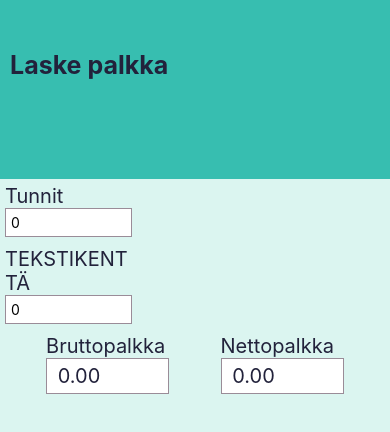
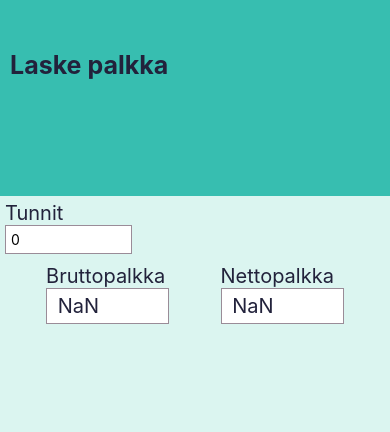
Before and after one commit to JKottonen/nettopalkkalaskuri, a React Native app: screen / in a window 390 px wide. Shown: the top 432 px of the page. Built offline with nearby package versions, Linux system fonts and the light colour scheme.

Commit message:
InputUnit is functioning correctly. useState -line in app.js still needed

```diff
--- a/App.js
+++ b/App.js
@@ -7,45 +7,16 @@ import InputUnit from './components/InputUnit';
 import colors from './assets/colors';
 
 export default function App() {
-  const [hours, setHours] = useState("0");
-  const [eveningHours, setEveningHours] = useState();
-  const [nightHours, setNightHours] = useState();
-  const [sundayNightHours, setSundayNightHours] = useState();
-  const [sundayEveningtHours, setSundayEveningHours] = useState();
-  const [sundayHours, setSundayHours] = useState();
-  const [taxPerc, setTaxPerc] = useState();
-  const [hourlyWage, setHourlyWage] = useState();
+  const [hours, setHours] = useState();
 
-  const salAndTax = calculateSalary(hourlyWage, hours, eveningHours, nightHours, sundayEveningtHours, sundayNightHours, sundayHours, taxPerc);
+  const salAndTax = calculateSalary();
   const salary = salAndTax[0]
   const tax = salAndTax[1]
 
   const netSalary = salary - tax
 
-  function calculateSalary(hourlyWage, hours, eveningHours, nightHours, sundayEveningtHours, sundayNightHours, sundayHours, taxPerc) {
-    hours = parseFloat(hours);
-    eveningHours = parseFloat(eveningHours) || 0;
-    nightHours = parseFloat(nightHours) || 0;
-    sundayEveningtHours = parseFloat(sundayEveningtHours) || 0;
-    sundayNightHours = parseFloat(sundayNightHours) || 0;
-    sundayHours = parseFloat(sundayHours) || 0;
-    hourlyWage = parseFloat(hourlyWage) || 0;
-    taxPerc = parseFloat(taxPerc) || 0;
-
-    let salary = hourlyWage * hours;
-
-    salary += eveningHours * 1.3;
-    salary += nightHours * 2.21;
-    salary += sundayEveningtHours * 2.6;
-    salary += sundayNightHours * 4.42;
-    salary += sundayHours * hourlyWage;
-
-    let tax = salary * taxPerc/100;
-        tax = tax + salary * 0.0715;
-        tax = tax + salary * 0.0125;
-
-    let returnValues = [salary, tax]
-    return returnValues;
+  function calculateSalary() {
+    return [parseFloat(hours),2]
   }
 
 
@@ -57,25 +28,7 @@ export default function App() {
 
       <View style= {styles.inputWrapper}>
 
-        <View style={styles.textFieldUnit}>
-          <Text style={styles.tableText}>Tunnit</Text>
-          <TextInput
-            style={styles.inputField}
-            placeholder={"0"}
-            value={hours}
-            onChangeText={(text) => setHours(text)}
-          />
-        </View>
-
-      </View>
-
-      <View style= {styles.inputWrapper}>
-
-      </View>
-
-      <View style= {styles.inputWrapper}>
-
-        <InputUnit title="TEKSTIKENTTÄ"></InputUnit>
+        <InputUnit title="Tunnit" valueChanged={setHours}/>
 
       </View>
 
--- a/components/InputUnit.js
+++ b/components/InputUnit.js
@@ -4,10 +4,8 @@ import { StyleSheet, Text, View, TextInput } from 'react-native';
 import colors from '../assets/colors';
 
 
-export default function InputUnit(props)
-{
+export default function InputUnit(props) {
   return (
-
     <View style={styles.textFieldUnit}>
 
       <Text style={styles.tableText}>{props.title}</Text>
@@ -15,8 +13,8 @@ export default function InputUnit(props)
       <TextInput
           style={styles.inputField}
           placeholder={"0"}
-                    value={"0"}
-                    onChangeText={(text) => setHours(text)}
+          value={props.value34}
+          onChangeText={(text) => props.valueChanged(parseFloat(text))}
       />
 
     </View>
```
Lines whose indentation alone changed are shown as unchanged.
